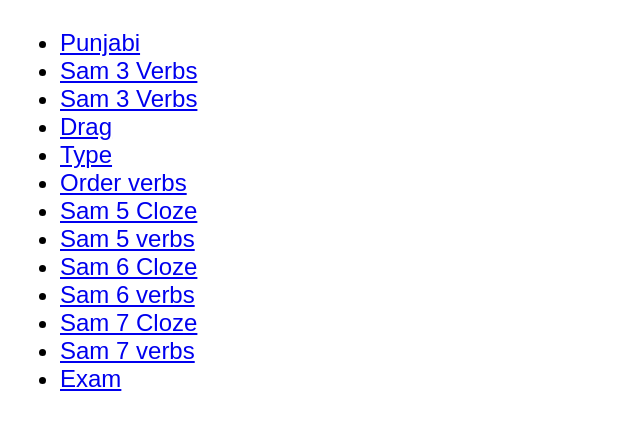
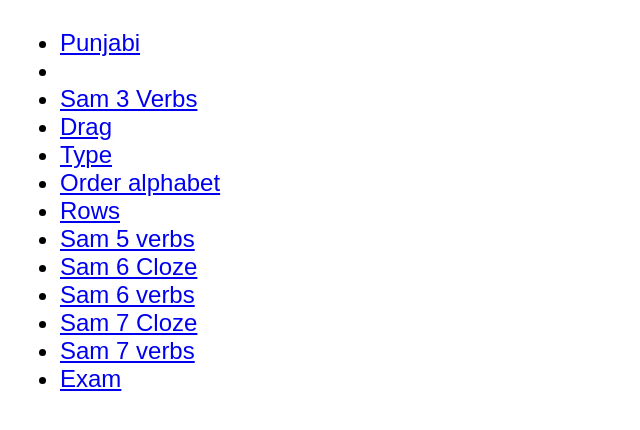
Before and after one commit to machawt/Punjabiletters, a plain HTML site: page index.html in a window 1280 px wide. Shown: the part 90-520 px from the top of the page, without its empty margins (0-640 px from the left). Drawn offline with Linux system fonts and the light colour scheme.

Commit message:
Update index.html

```diff
--- a/index.html
+++ b/index.html
@@ -15,11 +15,12 @@
 <body>
 <h1> Menu</h1>
 <ul>
-	<li><a href="PunAlp.html">Punjabi </a></li><li><a href="verbs3.html">Sam 3 Verbs</a></li><li><a href="verbs3.html">Sam 3 Verbs</a></li>
+	<li><a href="PunAlp.html">Punjabi </a></li><li>
+	<li><a href="verbs3.html">Sam 3 Verbs</a></li>
 <li><a href="Drag.html">Drag</a></li>
 <li><a href="Type.html">Type</a></li>
-<li><a href="order.html">Order verbs</a></li>
-<li><a href="cloze5.html">Sam 5 Cloze</a></li>
+<li><a href="order.html">Order alphabet</a></li>
+<li><a href="rows.html">Rows</a></li>
 <li><a href="verbs5.html">Sam 5 verbs</a></li>
 <li><a href="cloze6.html">Sam 6 Cloze</a></li>
 <li><a href="verbs6.html">Sam 6 verbs</a></li>
```
